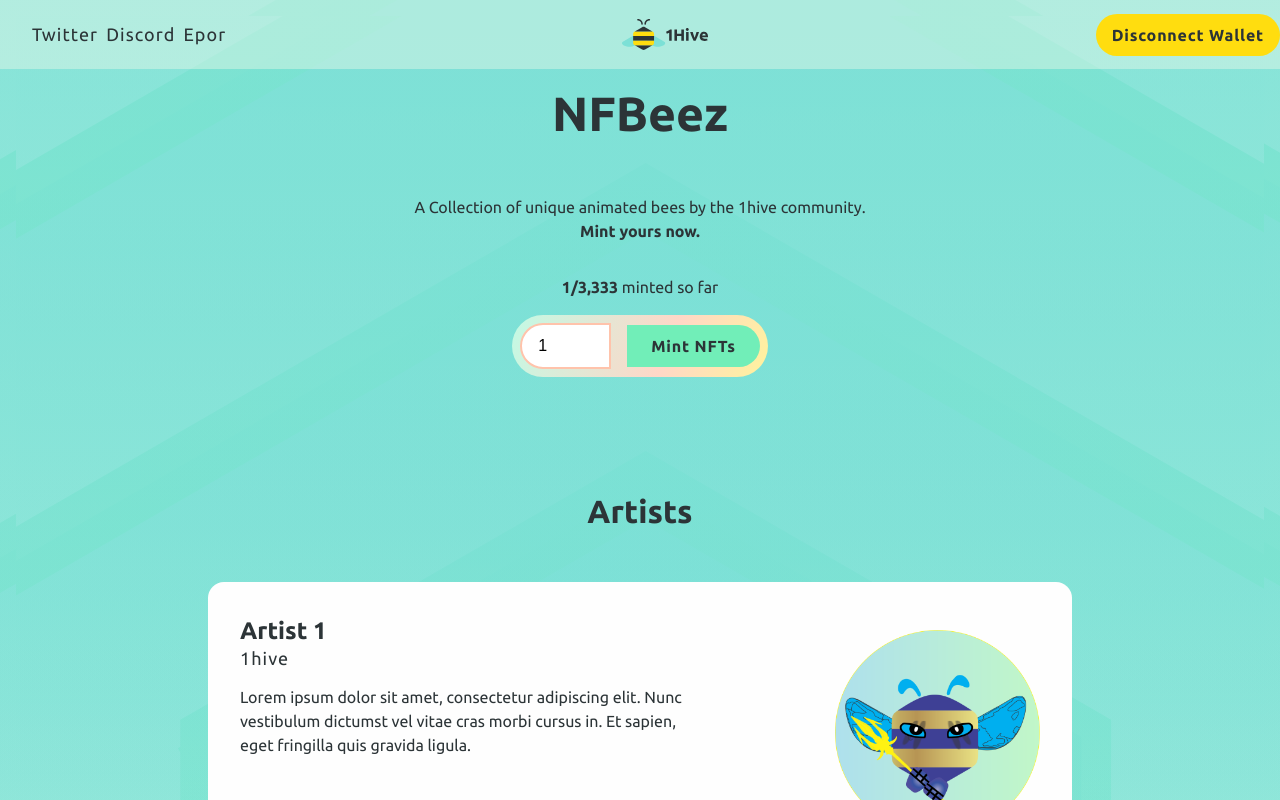
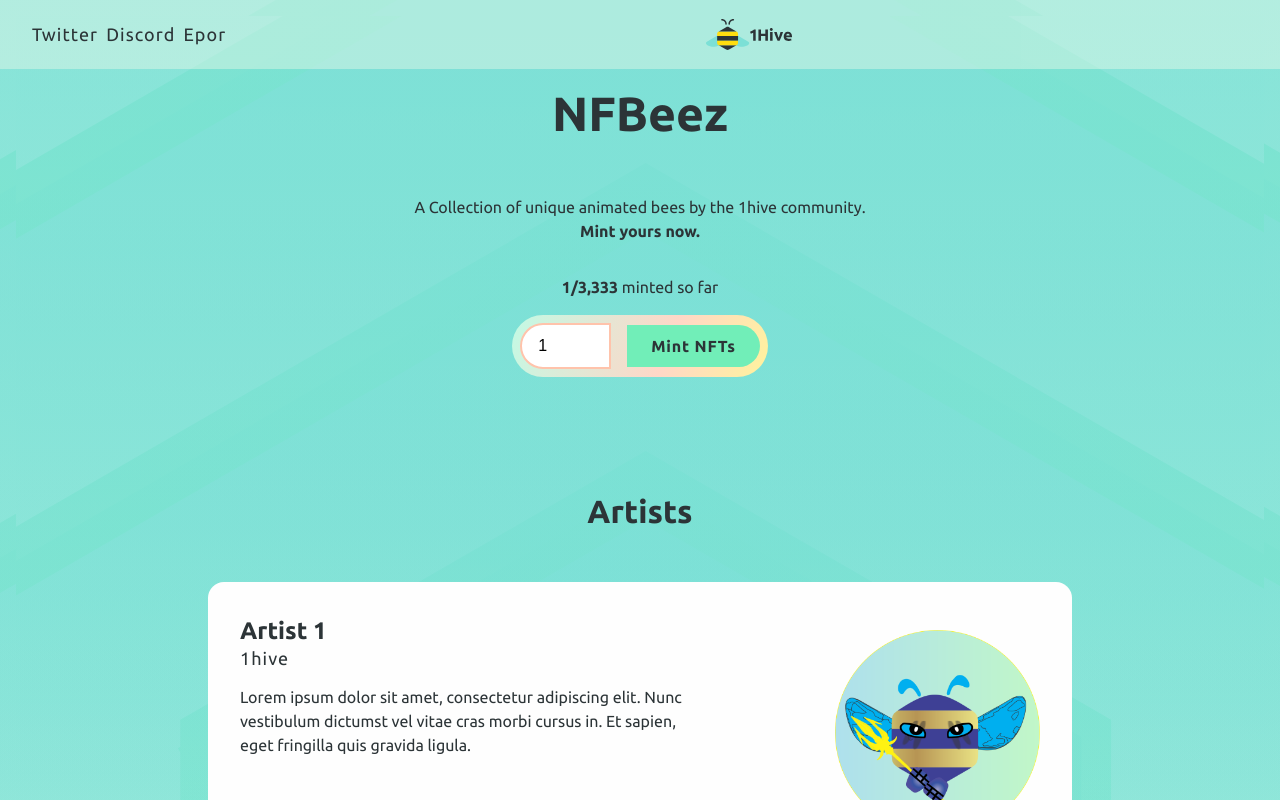
Before and after one commit to billyjitsu/FrontEnd, a React (Create React App) app: page / in a window 1280 px wide. Shown: the top 800 px of the page. Built offline with nearby package versions, Linux system fonts and the light colour scheme.

Commit message:
address is shown once wallet is connected

```diff
--- a/src/components/web3/WalletAddress.js
+++ b/src/components/web3/WalletAddress.js
@@ -1,10 +1,17 @@
 import { ethers } from "ethers";
+import styled from "styled-components";
 import { useState, useEffect } from "react";
 import useStore from "../../store";
 import { Button } from "../Button";
 
+const Address = styled.p`
+  font-size: 1.2rem;
+  margin-right: 1rem;
+`;
+
 const WalletAddress = () => {
   const [account, setAccount] = useState("");
+  const [shortenedAddress, setShortenedAddress] = useState();
   const [wrongNetwork, setWrongNetwork] = useState(false);
   const networkChainId = 4; //currently set to rinkeby
   let address = useStore((state) => state?.walletAddress);
@@ -45,6 +52,7 @@
     });
     setAccount(address[0]);
     addAddress(address[0]);
+    shortenAddress(account);
 
     const network = await provider.getNetwork();
     const chainId = network.chainId;
@@ -61,12 +69,11 @@
     setWrongNetwork(false);
   };
 
-  //scrolls user to the area where mint input is
-  const scrollToTop = () => {
-    window.scrollTo({
-      top: 0,
-      behavior: "smooth",
-    });
+  const shortenAddress = () => {
+    let startChunk = address.substring(0, 5);
+    let endChunk = address.substring(address.length - 5);
+    setShortenedAddress(`${startChunk}...${endChunk}`);
+    console.log(shortenedAddress);
   };
 
   return (
@@ -76,7 +83,7 @@
       ) : wrongNetwork ? (
         <Button onClick={connectToXDai}>Connect to xDai</Button>
       ) : (
-        <Button onClick={scrollToTop}>Disconnect Wallet</Button>
+        <Address>{shortenedAddress}</Address>
       )}
     </>
   );
```
